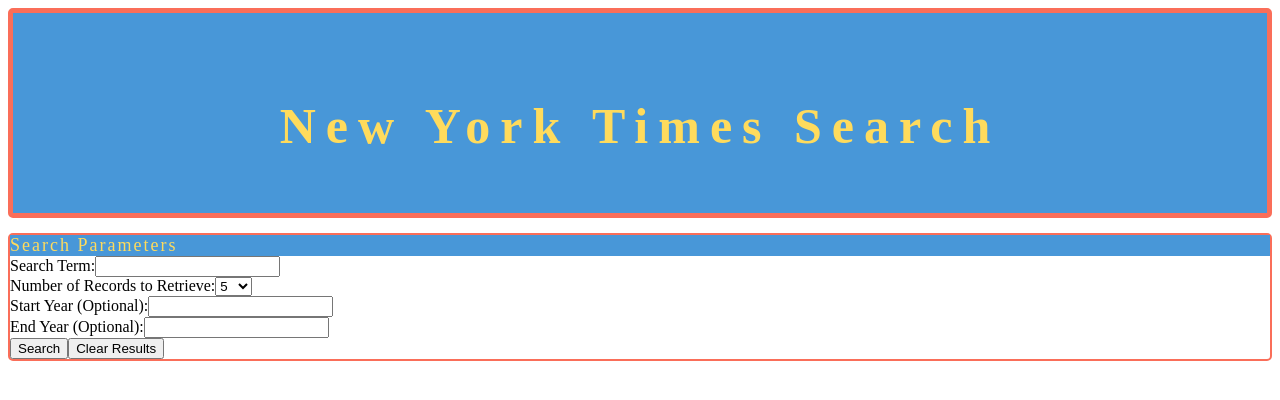
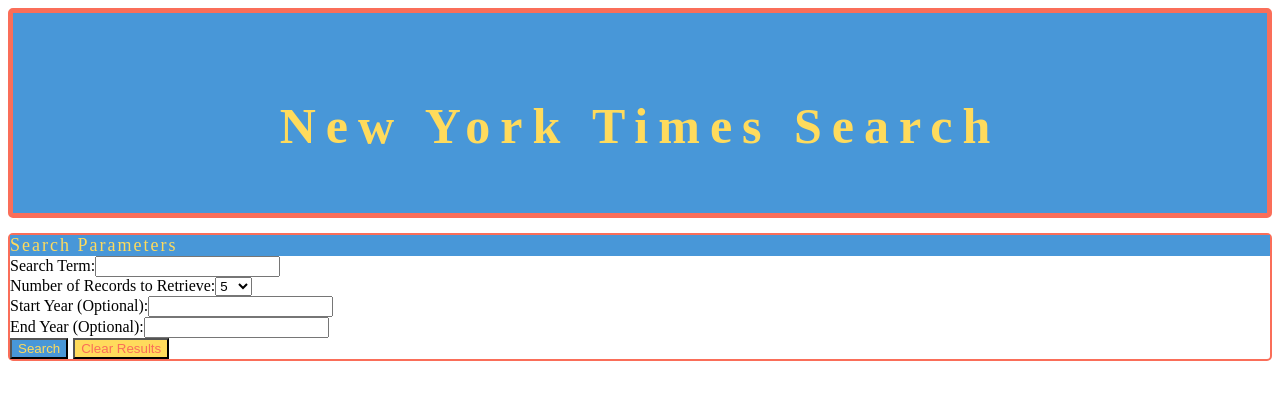
Before and after one commit to hanselgunawan/first-mern-app, a React (Create React App) app: page /#/ in a window 1280 px wide. Shown: the top 400 px of the page. Built offline with nearby package versions, Linux system fonts and the light colour scheme; the HTML template or start-up script is replaced by a standard one.

Commit message:
Added style to Search component

```diff
--- /dev/null
+++ b/client/components/Button/Button.js
@@ -0,0 +1,21 @@
+import React from "react";
+
+let style = {
+    submit:
+        {
+            marginRight:5,
+            color:"#FFDB5C",
+            backgroundColor:"#4897D8"
+        },
+    clearAll:
+        {
+            marginRight:5,
+            color:"#FA6E59",
+            backgroundColor:"#FFDB5C"
+        }
+};
+
+const Button = props =>
+    <button style={props.btnType === "submit" ? style.submit : style.clearAll} type={props.btnType} className={props.btnClass} itemID={props.btnID}>{props.btnText}</button>
+
+export default Button;
--- a/client/components/SearchPanelForm/SearchPanelForm.js
+++ b/client/components/SearchPanelForm/SearchPanelForm.js
@@ -1,4 +1,5 @@
 import React from "react";
+import Button from "../Button/Button";
 
 const SearchPanelForm = () =>
     <form role="form">
@@ -22,8 +23,18 @@
             <label htmlFor="end-year">End Year (Optional):</label>
             <input type="text" className="form-control" itemID="end-year"/>
         </div>
-        <button type="submit" className="btn btn-default" itemID="run-search"><i className="fa fa-search"></i> Search</button>
-        <button type="button" className="btn btn-default" itemID="clear-all"><i className="fa fa-trash"></i> Clear Results</button>
+        <Button
+            btnType="submit"
+            btnClass="btn btn-default"
+            btnID="run-search"
+            btnText="Search"
+        />
+        <Button
+            btnType="button"
+            btnClass="btn btn-default"
+            btnID="clear-all"
+            btnText="Clear Results"
+        />
     </form>
 
 export default SearchPanelForm;
```
Also changed, not shown: client/bundle.js.
